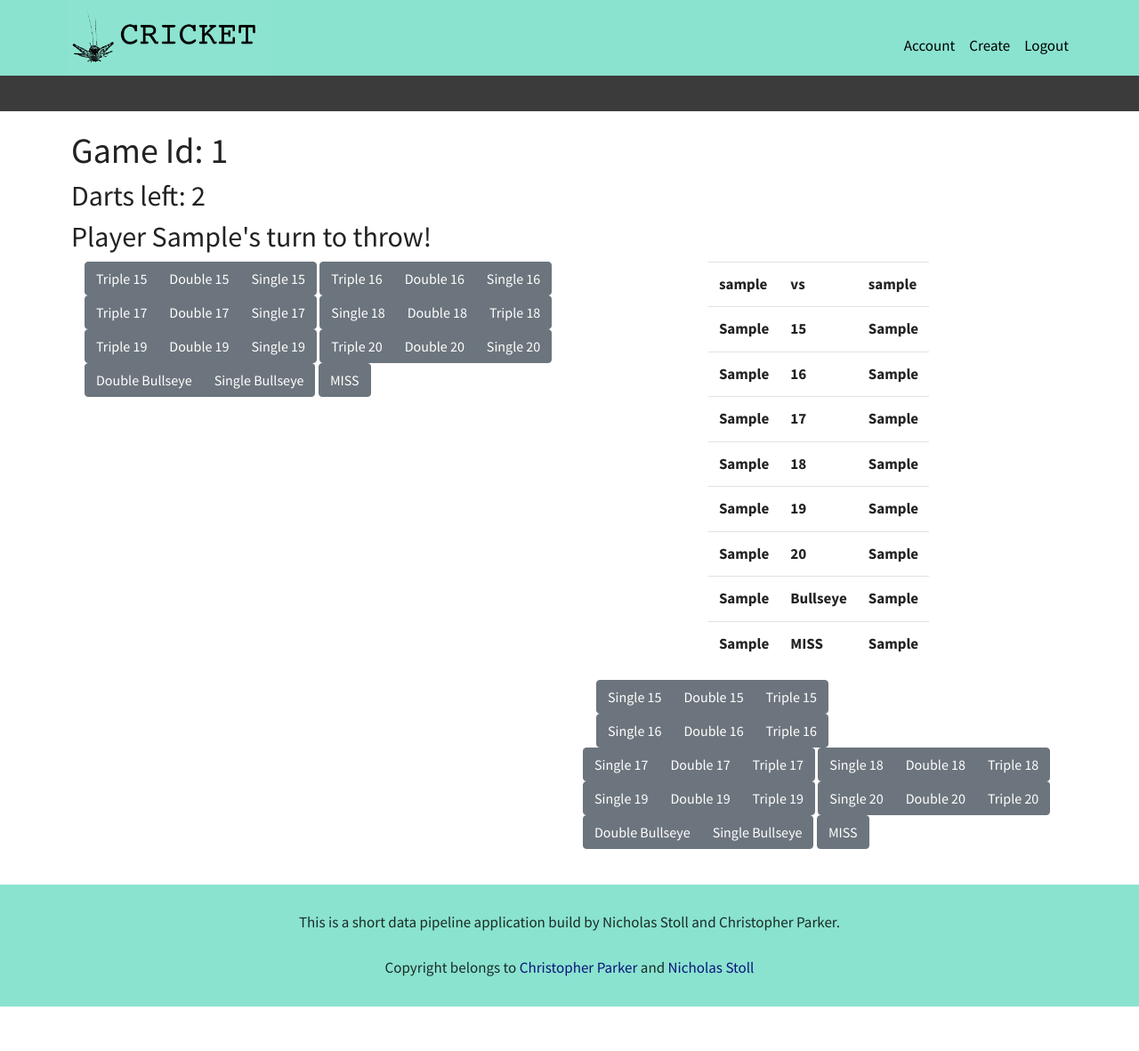
After one commit to is-PARKER/cricket-game, a Flask app: template cricket/templates/game/new_play.html in a window 1280 px wide. The commit adds this page. Shown: the whole page at 89% size. Run offline with Flask 2, Linux system fonts and the light colour scheme; the template is opened without the code that fills it: most values are stand-ins (such as "Sample title", 1, 10 or a date in 2020); lists and menus that the app fills with data are empty; some libraries are stand-ins or nearby versions.

Commit message:
updated play form.

```diff
--- /dev/null
+++ b/cricket/templates/game/new_play.html
@@ -0,0 +1,153 @@
+{% extends "shared/_layout.html" %}
+{% block title %} Game {{ game.id }} {% endblock %}
+
+{% block main_content %}
+    <div class="game-container">
+        <h1> Game Id: {{ game.id }} </h1>
+        <h2> Darts left: {{ 3 - inning.dart_count }} </h2>
+        <h2> Player {{ inning.player_turn }}'s turn to throw!</h2>
+
+        <form method="post" action="">
+        <div class="container">
+            <div class="row">
+            <div class="col gx-1">
+                <div class="btn-group" role="group" aria-label="15 markers">
+                    <button class="btn btn-secondary" type="submit" name="dart_throw" value="p1_triple_15">Triple 15</button>
+                    <button class="btn btn-secondary" type="submit" name="dart_throw" value="p1_double_15">Double 15</button>
+                    <button class="btn btn-secondary" type="submit" name="dart_throw" value="p1_single_15">Single 15</button>
+                </div>
+                <div class="btn-group" role="group" aria-label="15 markers">
+                    <button class="btn btn-secondary" type="submit" name="dart_throw" value="p1_triple_16">Triple 16</button>
+                    <button class="btn btn-secondary" type="submit" name="dart_throw" value="p1_double_16">Double 16</button>
+                    <button class="btn btn-secondary" type="submit" name="dart_throw" value="p1_single_16">Single 16</button>
+                </div>
+                <div class="btn-group" role="group" aria-label="15 markers">
+                    <button class="btn btn-secondary" type="submit" name="dart_throw"  value="p1_triple_17">Triple 17</button>
+                    <button class="btn btn-secondary" type="submit" name="dart_throw"  value="p1_double_17">Double 17</button>
+                    <button class="btn btn-secondary" type="submit" name="dart_throw"  value="p1_single_17">Single 17</button>
+                </div>
+                <div class="btn-group" role="group" aria-label="15 markers">
+                    <button class="btn btn-secondary" type="submit" name="dart_throw" value="p2_single_18">Single 18</button>
+                    <button class="btn btn-secondary" type="submit" name="dart_throw" value="p2_double_18">Double 18</button>
+                    <button class="btn btn-secondary" type="submit" name="dart_throw" value="p2_triple_18">Triple 18</button>
+                </div>
+                <div class="btn-group" role="group" aria-label="15 markers">
+                    <button class="btn btn-secondary" type="submit" name="dart_throw" value="p1_triple_19">Triple 19</button>
+                    <button class="btn btn-secondary" type="submit" name="dart_throw" value="p1_double_19">Double 19</button>
+                    <button class="btn btn-secondary" type="submit" name="dart_throw" value="p1_single_19">Single 19</button>
+                </div>
+                <div class="btn-group" role="group" aria-label="15 markers">
+                    <button class="btn btn-secondary" type="submit" name="dart_throw" value="p1_triple_20">Triple 20</button>
+                    <button class="btn btn-secondary" type="submit" name="dart_throw" value="p1_double_20">Double 20</button>
+                    <button class="btn btn-secondary" type="submit" name="dart_throw" value="p1_single_20">Single 20</button>
+                </div>
+                <div class="btn-group" role="group" aria-label="15 markers">
+                    <button class="btn btn-secondary" type="submit" name="dart_throw" value="p1_double_bullseye">Double Bullseye</button>
+                    <button class="btn btn-secondary" type="submit" name="dart_throw" value="p1_single_bullseye">Single Bullseye</button>
+                </div>
+                <div class="btn-group" role="group" aria-label="15 markers">
+                    <button class="btn btn-secondary" type="submit" name="dart_throw" value="p2_miss">MISS</button>
+                </div>
+            </div>
+
+            <div class="col gx-1">
+                <div class="table">
+                <table class="review-table">
+                    <tr>
+                        <th>{{ inning.player_one_username }}</th>
+                        <th>vs</th>
+                        <th>{{ inning.player_two_username }}</th>
+                    </tr>
+                    <tr>
+                        <th>{{ inning.p1_fifteen }}</th>
+                        <th>15</th>
+                        <th>{{ inning.p2_fifteen }}</th>
+                    </tr>
+                    <tr>
+                        <th>{{ inning.p1_sixteen }}</th>
+                        <th>16</th>
+                        <th>{{ inning.p2_sixteen }}</th>
+                    </tr>
+                    <tr>
+                        <th>{{ inning.p1_seventeen }}</th>
+                        <th>17</th>
+                        <th>{{ inning.p2_seventeen }}</th>
+                    </tr>
+                    <tr>
+                        <th>{{ inning.p1_eightteen }}</th>
+                        <th>18</th>
+                        <th>{{ inning.p2_eightteen }}</th>
+                    </tr>
+                    <tr>
+                        <th>{{ inning.p1_nineteen }}</th>
+                        <th>19</th>
+                        <th>{{ inning.p2_nineteen }}</th>
+                    </tr>
+                    <tr>
+                        <th>{{ inning.p1_twenty }}</th>
+                        <th>20</th>
+                        <th>{{ inning.p2_twenty }}</th>
+                    </tr>
+                    <tr>
+                        <th>{{ inning.p1_bullseye }}</th>
+                        <th>Bullseye</th>
+                        <th>{{ inning.p2_bullseye }}</th>
+                    </tr>
+                    <tr>
+                        <th>{{ inning.p1_miss }}</th>
+                        <th>MISS</th>
+                        <th>{{ inning.p2_miss }}</th>
+                    </tr>
+                </table>
+                </div>
+
+
+            <div class="col gx-1">
+                <div class="btn-group" role="group" aria-label="15 markers">
+                    <button class="btn btn-secondary" type="submit" name="dart_throw" value="p2_single_15">Single 15</button>
+                    <button class="btn btn-secondary" type="submit" name="dart_throw" value="p2_double_15">Double 15</button>
+                    <button class="btn btn-secondary" type="submit" name="dart_throw" value="p2_triple_15">Triple 15</button>
+                </div>
+                <div class="btn-group" role="group" aria-label="15 markers">
+                    <button class="btn btn-secondary" type="submit" name="dart_throw" value="p2_single_16">Single 16</button>
+                    <button class="btn btn-secondary" type="submit" name="dart_throw" value="p2_double_16">Double 16</button>
+                    <button class="btn btn-secondary" type="submit" name="dart_throw" value="p2_triple_16">Triple 16</button>
+                </div>
+            </div>
+            <div class="btn-group" role="group" aria-label="15 markers">
+                <button class="btn btn-secondary" type="submit" name="dart_throw" value="p2_single_17">Single 17</button>
+                <button class="btn btn-secondary" type="submit" name="dart_throw" value="p2_double_17">Double 17</button>
+                <button class="btn btn-secondary" type="submit" name="dart_throw" value="p2_triple_17">Triple 17</button>
+            </div>
+            <div class="btn-group" role="group" aria-label="15 markers">
+                <button class="btn btn-secondary" type="submit" name="dart_throw" value="p2_single_18">Single 18</button>
+                <button class="btn btn-secondary" type="submit" name="dart_throw" value="p2_double_18">Double 18</button>
+                <button class="btn btn-secondary" type="submit" name="dart_throw" value="p2_triple_18">Triple 18</button>
+            </div>
+            <div class="btn-group" role="group" aria-label="15 markers">
+                <button class="btn btn-secondary" type="submit" name="dart_throw" value="p2_single_19">Single 19</button>
+                <button class="btn btn-secondary" type="submit" name="dart_throw" value="p2_double_19">Double 19</button>
+                <button class="btn btn-secondary" type="submit" name="dart_throw" value="p2_triple_19">Triple 19</button>
+            </div>
+            <div class="btn-group" role="group" aria-label="15 markers">
+                <button class="btn btn-secondary" type="submit" name="dart_throw" value="p2_single_20">Single 20</button>
+                <button class="btn btn-secondary" type="submit" name="dart_throw" value="p2_double_20">Double 20</button>
+                <button class="btn btn-secondary" type="submit" name="dart_throw" value="p2_triple_20">Triple 20</button>
+            </div>
+            <div class="btn-group" role="group" aria-label="15 markers">
+                <button class="btn btn-secondary" type="submit" name="dart_throw" value="p1_double_bullseye">Double Bullseye</button>
+                <button class="btn btn-secondary" type="submit" name="dart_throw" value="p1_single_bullseye">Single Bullseye</button>
+            </div>
+            <div class="btn-group" role="group" aria-label="15 markers">
+                <button class="btn btn-secondary" type="submit" name="dart_throw" value="p2_miss">MISS</button>
+            </div>
+            </div>
+        </div>
+        </form>
+    </div>
+
+{% endblock %}
+
+{% block additional_css %}
+    <link rel="stylesheet" href="/static/css/site.css">
+{% endblock %}
```
Also changed, not shown: cricket/static/css/game.css (+61 -13 lines), cricket/templates/game/play.html (+39 -24 lines), cricket/db/test.sqlite.
